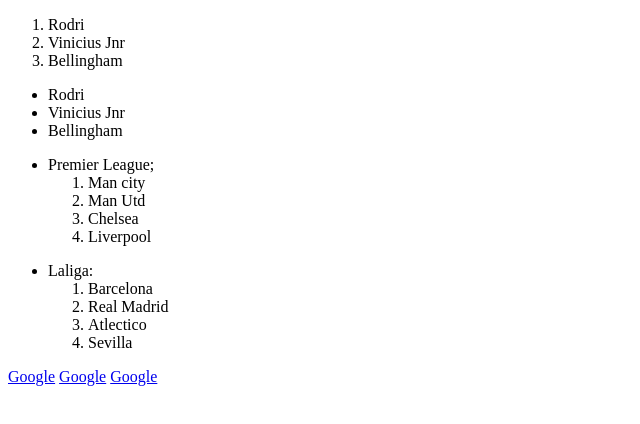
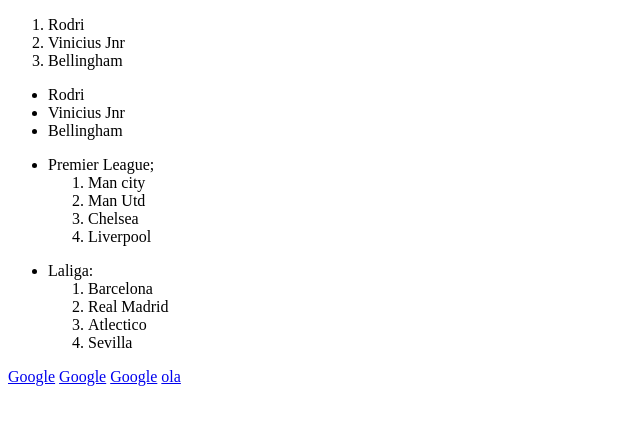
Before and after one commit to Olascowavee/Ntech-Html-class-2, a plain HTML site: page index.html in a window 1280 px wide. Shown: the full height of the page, 0-640 px from the left. Drawn offline with Linux system fonts and the light colour scheme.

Commit message:
learnt how to use link

```diff
--- a/index.html
+++ b/index.html
@@ -39,5 +39,6 @@
     <a href="https://www.google.com" target="_blank">Google</a>
     <a href="https://www.google.com" target="_self">Google</a>
     <a href="https://www.google.com" target="_parent">Google</a>
+    <a href="mailto:ola@gmail.com">ola</a>
 </body>
 </html>
```
